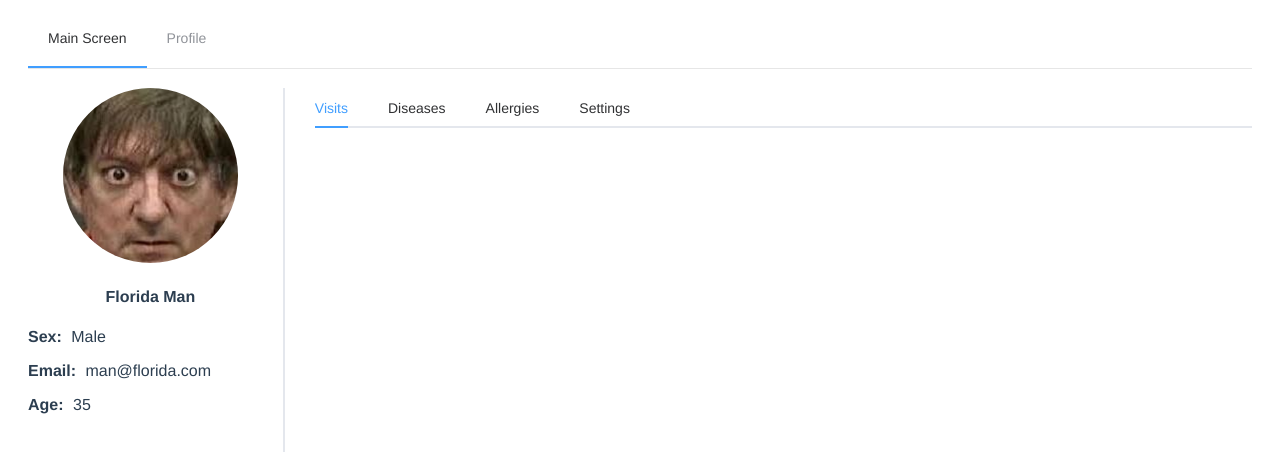
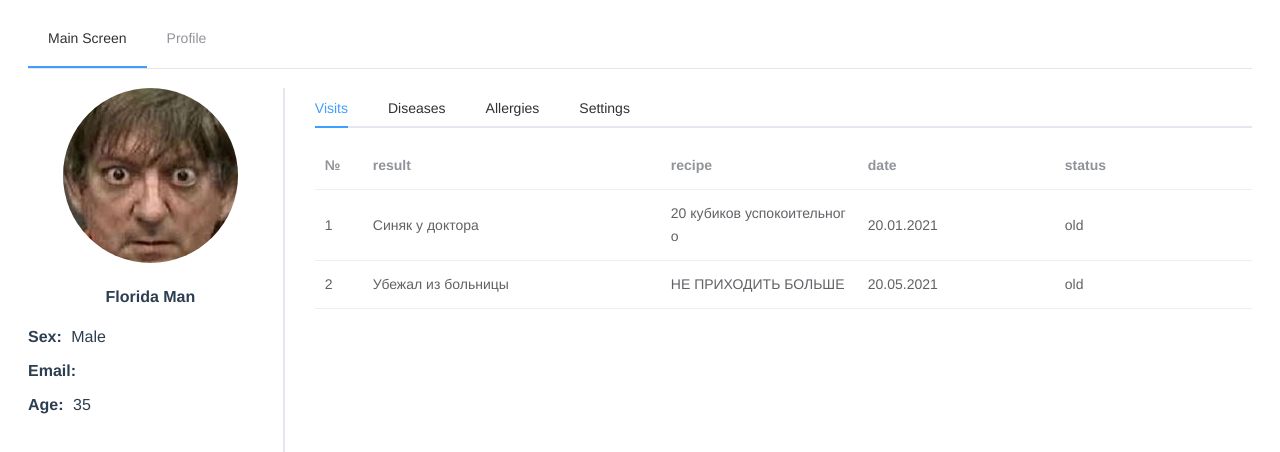
Before and after one commit to katseliv/healthcare-frontend, a Vue app: page /portal/profile in a window 1280 px wide. Shown: the top 452 px of the page. Built offline with nearby package versions, Linux system fonts and the light colour scheme.

Commit message:
Visits added

```diff
--- a/src/components/Allergies.vue
+++ b/src/components/Allergies.vue
@@ -1,9 +1,9 @@
 <template>
-  <el-scrollbar height="300px" class="el-scollbar">
-    <p class="item" :key="allergy.id" v-for="(allergy, i) in allergies">
-      <span>{{ i + 1 }} )</span> {{ allergy.description }}
-    </p>
-  </el-scrollbar>
+  <el-table :data="allergies" style="width: 100%">
+    <el-table-column type="index" label="№" min-width="50"> </el-table-column>
+    <el-table-column prop="description" label="Description" min-width="200">
+    </el-table-column>
+  </el-table>
 </template>
 
 <script lang="ts">
@@ -18,7 +18,7 @@ export default defineComponent({
           description: "Аллергия на аллергиков",
         },
         {
-          description: "Аллергия на аллергиков",
+          description: "Аллергия на католиков",
         },
       ] as Allergy[],
     };
@@ -27,8 +27,4 @@ export default defineComponent({
 </script>
 
 <style scoped>
-span {
-  font-weight: bold;
-  margin-right: 15px;
-}
 </style>
--- /dev/null
+++ b/src/components/Diseases.vue
@@ -0,0 +1,42 @@
+<template>
+  <el-table class="table" :data="diseases" style="width: 100%">
+    <el-table-column type="index" label="№" min-width="50"> </el-table-column>
+    <el-table-column prop="name" label="name" min-width="150">
+    </el-table-column>
+    <el-table-column prop="start" label="start" min-width="100">
+    </el-table-column>
+    <el-table-column prop="end" label="end" min-width="100"> </el-table-column>
+  </el-table>
+</template>
+
+<script lang="ts">
+import { defineComponent } from "vue";
+import Disease from "@/models/disease.model";
+
+export default defineComponent({
+  data() {
+    return {
+      diseases: [
+        {
+          name: "Вич",
+          start: "01.02.2021",
+          end: "03.03.2021",
+        },
+        {
+          name: "Гепатит",
+          start: "15.07.1990",
+          end: "20.03.2021",
+        },
+      ] as Disease[],
+    };
+  },
+});
+</script>
+
+<style scoped>
+@media (max-width: 720px) {
+}
+.table {
+  overflow-x: scroll;
+}
+</style>
--- a/src/components/PatientProfileSettings.vue
+++ b/src/components/PatientProfileSettings.vue
@@ -47,7 +47,6 @@
 
 <script lang="ts">
 import { defineComponent } from "vue";
-import PatentSettings from "@/models/pateinetSettings.model";
 import PatientSettings from "@/models/pateinetSettings.model";
 
 export default defineComponent({
--- /dev/null
+++ b/src/components/Visits.vue
@@ -0,0 +1,47 @@
+<template>
+  <el-table class="table" :data="visits" style="width: 100%">
+    <el-table-column type="index" label="№" min-width="50"> </el-table-column>
+    <el-table-column prop="result" label="result" min-width="150">
+    </el-table-column>
+    <el-table-column prop="recipe" label="recipe" min-width="100">
+    </el-table-column>
+    <el-table-column prop="dateAndTime" label="date" min-width="100">
+    </el-table-column>
+    <el-table-column prop="status" label="status" min-width="100">
+    </el-table-column>
+  </el-table>
+</template>
+
+<script lang="ts">
+import { defineComponent } from "vue";
+import Visit from "@/models/visitit.model";
+
+export default defineComponent({
+  data() {
+    return {
+      visits: [
+        {
+          result: "Синяк у доктора",
+          recipe: "20 кубиков успокоительного",
+          dateAndTime: "20.01.2021",
+          status: "old",
+        },
+        {
+          result: "Убежал из больницы",
+          recipe: "НЕ ПРИХОДИТЬ БОЛЬШЕ",
+          dateAndTime: "20.05.2021",
+          status: "old",
+        },
+      ] as Visit[],
+    };
+  },
+});
+</script>
+
+<style scoped>
+@media (max-width: 720px) {
+  .table {
+    overflow-x: scroll;
+  }
+}
+</style>
--- a/src/views/Profile.vue
+++ b/src/views/Profile.vue
@@ -6,15 +6,16 @@
       </el-avatar>
       <h4>{{ patient.surname }} {{ patient.name }} {{ patient.parentName }}</h4>
       <p><span>Sex:</span> {{ patient.sex }}</p>
-      <p><span>Email:</span> {{ patient.eMail }}</p>
+      <p><span>Email:</span> {{ patient.eMailc }}</p>
       <p><span>Age:</span> {{ patient.age }}</p>
     </div>
     <el-tabs class="profile__tabs" v-model="activeName">
       <el-tab-pane class="profile__tab" label="Visits" name="first">
+        <Visits />
       </el-tab-pane>
       <el-tab-pane class="profile__tab" label="Diseases" name="second"
-        >Config</el-tab-pane
-      >
+        ><Diseases
+      /></el-tab-pane>
       <el-tab-pane class="profile__tab" label="Allergies" name="third">
         <Allergies />
       </el-tab-pane>
@@ -30,6 +31,8 @@ import Patient from "@/models/patient.model";
 import { defineComponent } from "vue";
 import PatientProfileSettings from "../components/PatientProfileSettings.vue";
 import Allergies from "../components/Allergies.vue";
+import Diseases from "../components/Diseases.vue";
+import Visits from "../components/Visits.vue";
 
 export default defineComponent({
   data() {
@@ -50,6 +53,8 @@ export default defineComponent({
   components: {
     PatientProfileSettings,
     Allergies,
+    Diseases,
+    Visits,
   },
 });
 </script>
```
Also changed, not shown: src/models/disease.model.ts (added, +10 -0 lines), src/models/visitit.model.ts (added, +14 -0 lines).
